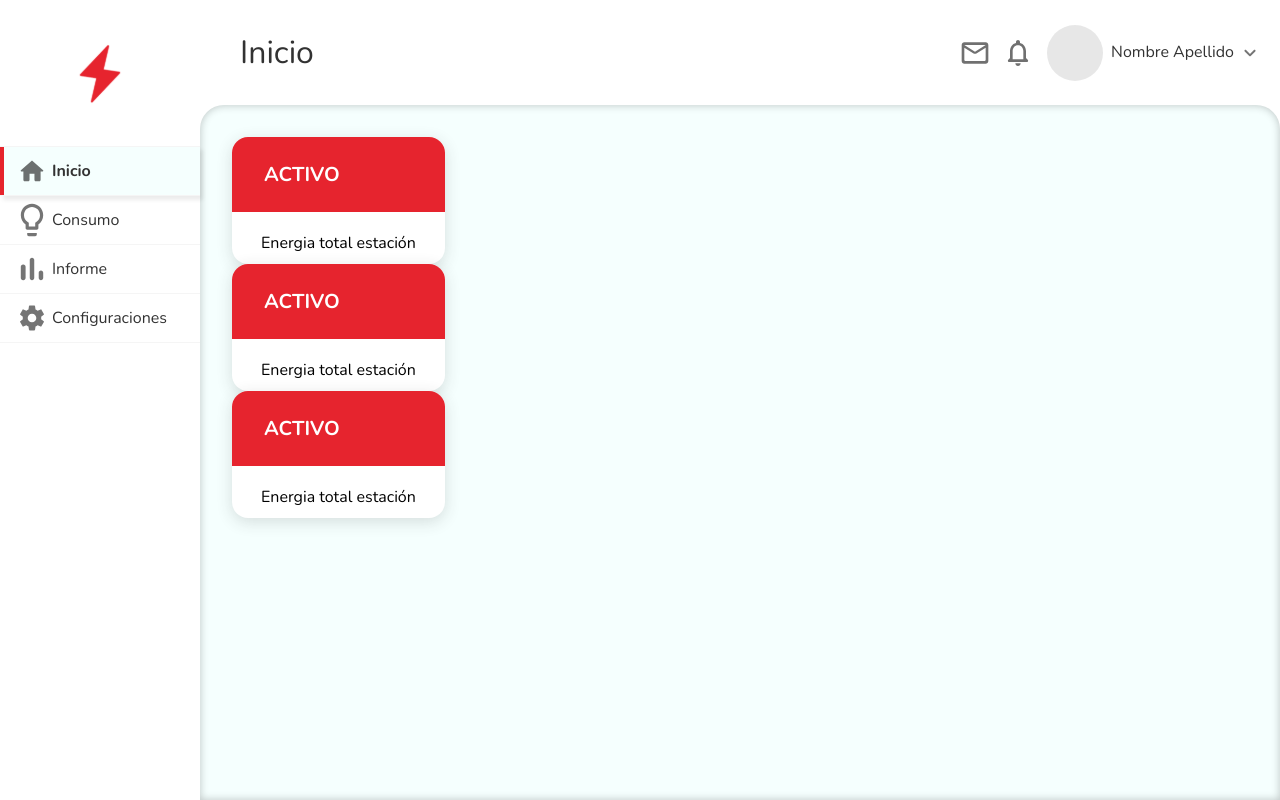
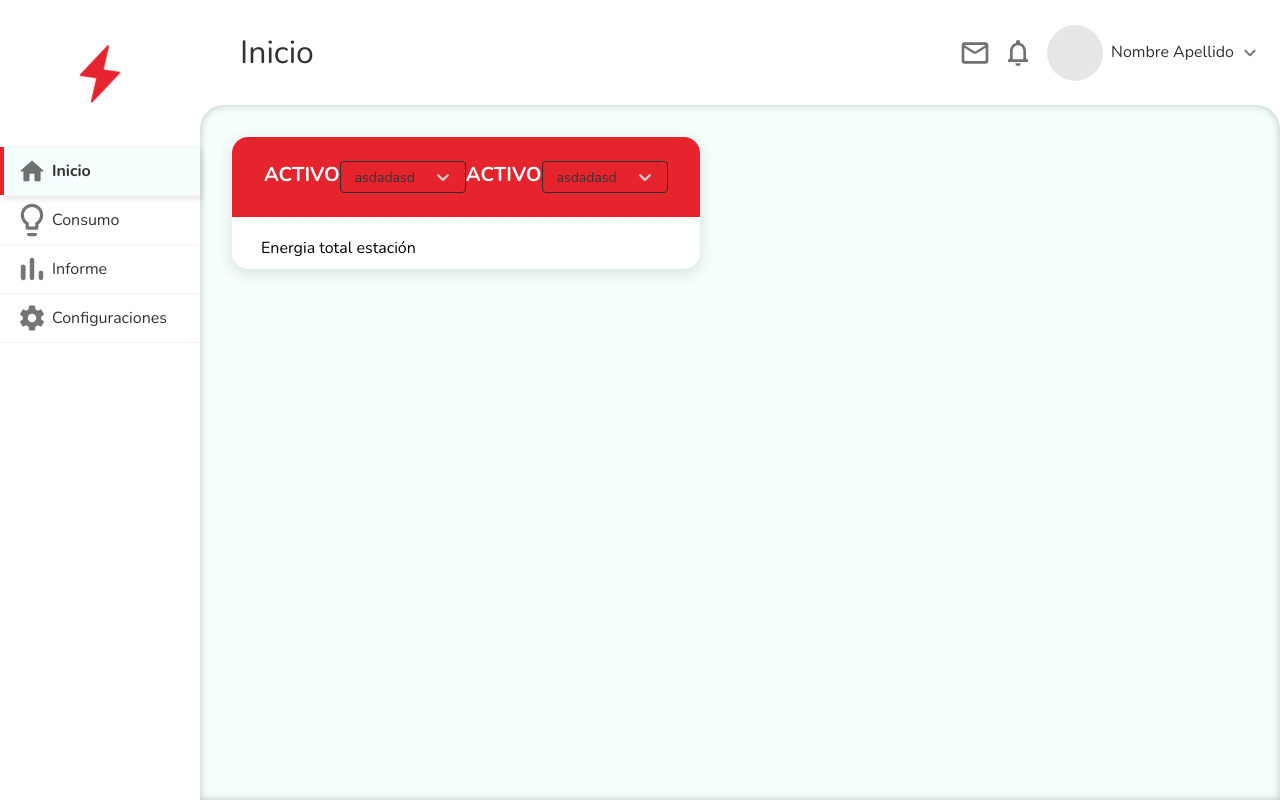
Before and after one commit to farriagadal/charge-monitor, a React (Vite) app: page / in a window 1280 px wide. Built offline with nearby package versions, Linux system fonts and the light colour scheme; no server answers.

Commit message:
fix Card A

```diff
--- a/src/components/CardA/index.tsx
+++ b/src/components/CardA/index.tsx
@@ -1,15 +1,36 @@
 import { Card, Body, Header } from '../../styled-components/Card'
 import { useSelector } from 'react-redux'
-// import { Card, Body, Header } from './styles'
+import SelectInput from '../SelectInput/indext'
+import { useEffect, useState } from 'react'
 
 const CardA = () => {
   const store = useSelector((state: any) => state.resources)
-  console.log('store', store)
+  const [assetsFiltered, setAssetsFiltered] = useState<any>(store.assets || [])
+  const [stationsFiltered, setStationsFiltered] = useState<any>(store.assets || [])
+  useEffect(() => {
+    store.assets.length > 0 && setAssetsFiltered(store.assets)
+    store.stations.length > 0 && setStationsFiltered(store.stations)
+  }, [store])
+
+  const getAssetsOptions = () => {
+    const array: any[] = []
+    assetsFiltered.map((asset: any) => array.push({ value: asset.id, label: asset.name }))
+    return array
+  }
+
+  const getStationsOptions = () => {
+    const array: any[] = []
+    stationsFiltered.map((asset: any) => array.push({ value: asset.id, label: asset.name }))
+    return array
+  }
 
   return (
     <Card>
       <Header>
         <p>ACTIVO</p>
+        <SelectInput placeholder={'asdadasd'} options={getAssetsOptions()} defaultValue={undefined} onChange={(data: any) => { console.log('onChange data', data) }} />
+        <p>ACTIVO</p>
+        <SelectInput placeholder={'asdadasd'} options={getStationsOptions()} defaultValue={undefined} onChange={(data: any) => { console.log('onChange data', data) }} />
       </Header>
       <Body>
         Energia total estación
--- a/src/store/slices/resources.ts
+++ b/src/store/slices/resources.ts
@@ -2,12 +2,14 @@ import { createSlice, type PayloadAction } from '@reduxjs/toolkit'
 import axios from 'axios'
 
 interface ResourceState {
+  assets: any[]
   stations: any[]
   chargers: any[]
   connectors: any[]
 }
 
 const initialState: ResourceState = {
+  assets: [],
   stations: [],
   chargers: [],
   connectors: []
@@ -16,7 +18,7 @@ const initialState: ResourceState = {
 export const fetchResources: any = () => async (dispatch: any) => {
   try {
     const response = await axios.get('https://my-json-server.typicode.com/AlvaroArratia/static-api/db')
-    console.log('response', response)
+    // console.log('response', response)
     dispatch(setResources(response.data))
   } catch (error) {
     console.log(error)
@@ -29,6 +31,7 @@ export const resourcesSlice = createSlice({
   reducers: {
     setResources: (state, action: PayloadAction<ResourceState>) => {
       console.log('action.payload', action.payload)
+      state.assets = action.payload.assets
       state.stations = action.payload.stations
       state.chargers = action.payload.chargers
       state.connectors = action.payload.connectors
--- a/src/views/Home/index.tsx
+++ b/src/views/Home/index.tsx
@@ -5,8 +5,6 @@ const Home = () => {
   return (
     <Container>
       <CardA />
-      <CardA />
-      <CardA />
     </Container>
   )
 }
```
